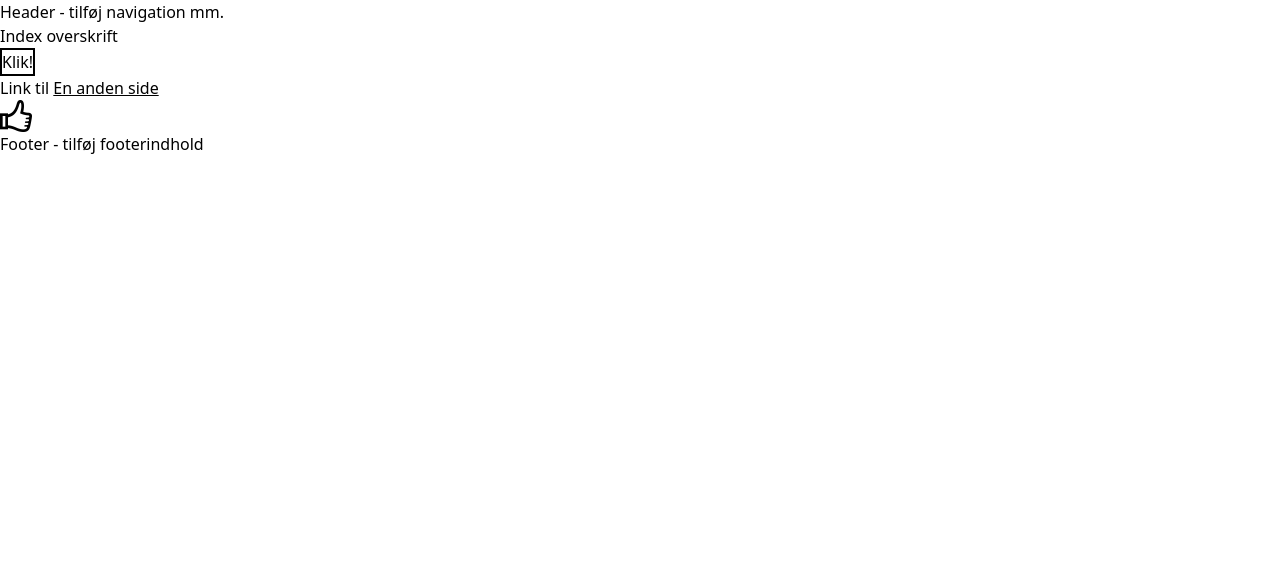
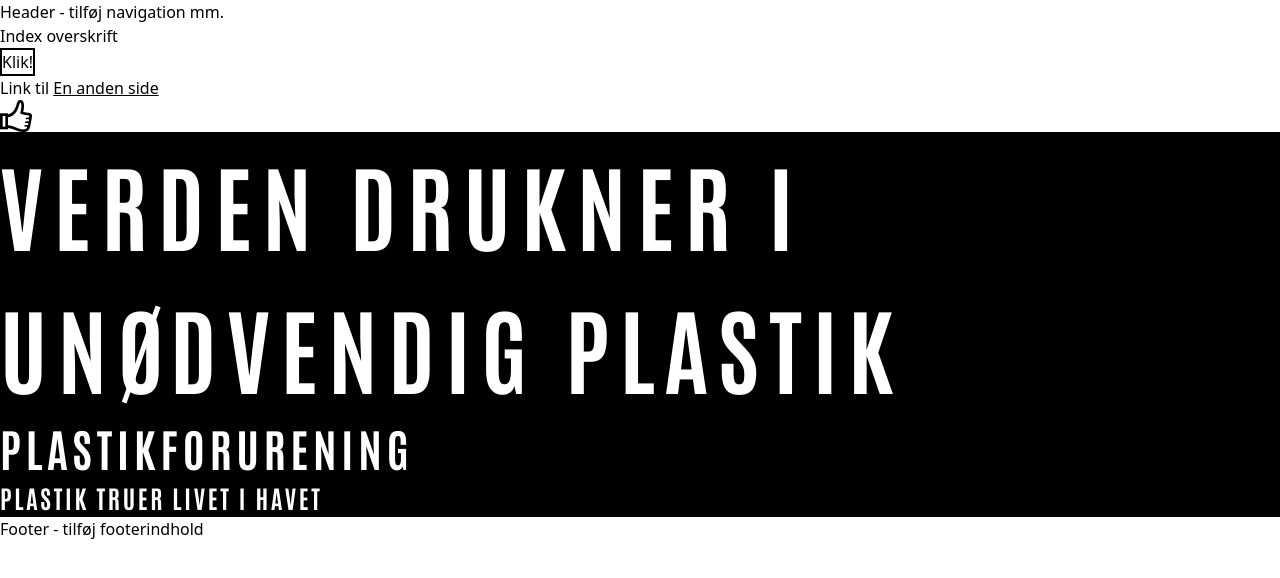
Before and after one commit to SaraLarsen02/plastic_change, an Astro site: page / in a window 1280 px wide. Built offline with nearby package versions, Linux system fonts and the light colour scheme; Astro itself is replaced by a stand-in of ours.

Commit message:
Tilføjelse af fonte

```diff
--- /dev/null
+++ b/src/components/H1.astro
@@ -0,0 +1,5 @@
+---
+const { tekst } = Astro.props;
+---
+
+<p class="antonio text-white text-[95px] tracking-[10.45px]">{tekst}</p>
--- /dev/null
+++ b/src/components/H2.astro
@@ -0,0 +1,5 @@
+---
+const { tekst } = Astro.props;
+---
+
+<p class="antonio text-white text-[45px] tracking-[4.95px] leading-[60px]">{tekst}</p>
--- /dev/null
+++ b/src/components/H3.astro
@@ -0,0 +1,5 @@
+---
+const { tekst } = Astro.props;
+---
+
+<p class="antonio text-white text-[25px] tracking-[2.75px] leading-[40px]">{tekst}</p>
--- a/src/pages/index.astro
+++ b/src/pages/index.astro
@@ -1,6 +1,10 @@
 ---
 import MainLayout from "../layouts/MainLayout.astro";
 import Button from "../components/Button.astro";
+import SkraaBokse from "../components/SkraaBokse.astro";
+import H1 from "../components/H1.astro";
+import H2 from "../components/H2.astro";
+import H3 from "../components/H3.astro";
 import Link from "../components/Link.astro";
 import { Image } from "astro:assets";
 import thumbsup from "../assets/images/thumbsup.png";
@@ -13,4 +17,12 @@ import thumbsup from "../assets/images/thumbsup.png";
     <p>Link til <Link href="https://www.kea.dk" target="_blank">En anden side</Link></p>
     <Image src={thumbsup} alt="" />
   </article>
+  <article>
+    <SkraaBokse />
+  </article>
+  <article class="bg-black">
+    <H1 tekst="VERDEN DRUKNER I UNØDVENDIG PLASTIK" />
+    <H2 tekst="PLASTIKFORURENING" />
+    <H3 tekst="PLASTIK TRUER LIVET I HAVET" />
+  </article>
 </MainLayout>
--- a/src/styles/tailwind.css
+++ b/src/styles/tailwind.css
@@ -1,7 +1,14 @@
+@import url("https://fonts.googleapis.com/css2?family=Antonio:wght@100..700&display=swap");
+
 @tailwind base;
 @tailwind components;
 @tailwind utilities;
 
-@layer base{
-
+@layer base {
+  .antonio {
+    font-family: "Antonio", sans-serif;
+    font-optical-sizing: auto;
+    font-weight: 700;
+    font-style: normal;
+  }
 }
```
Also changed, not shown: src/components/Brodtekst.astro (added).
